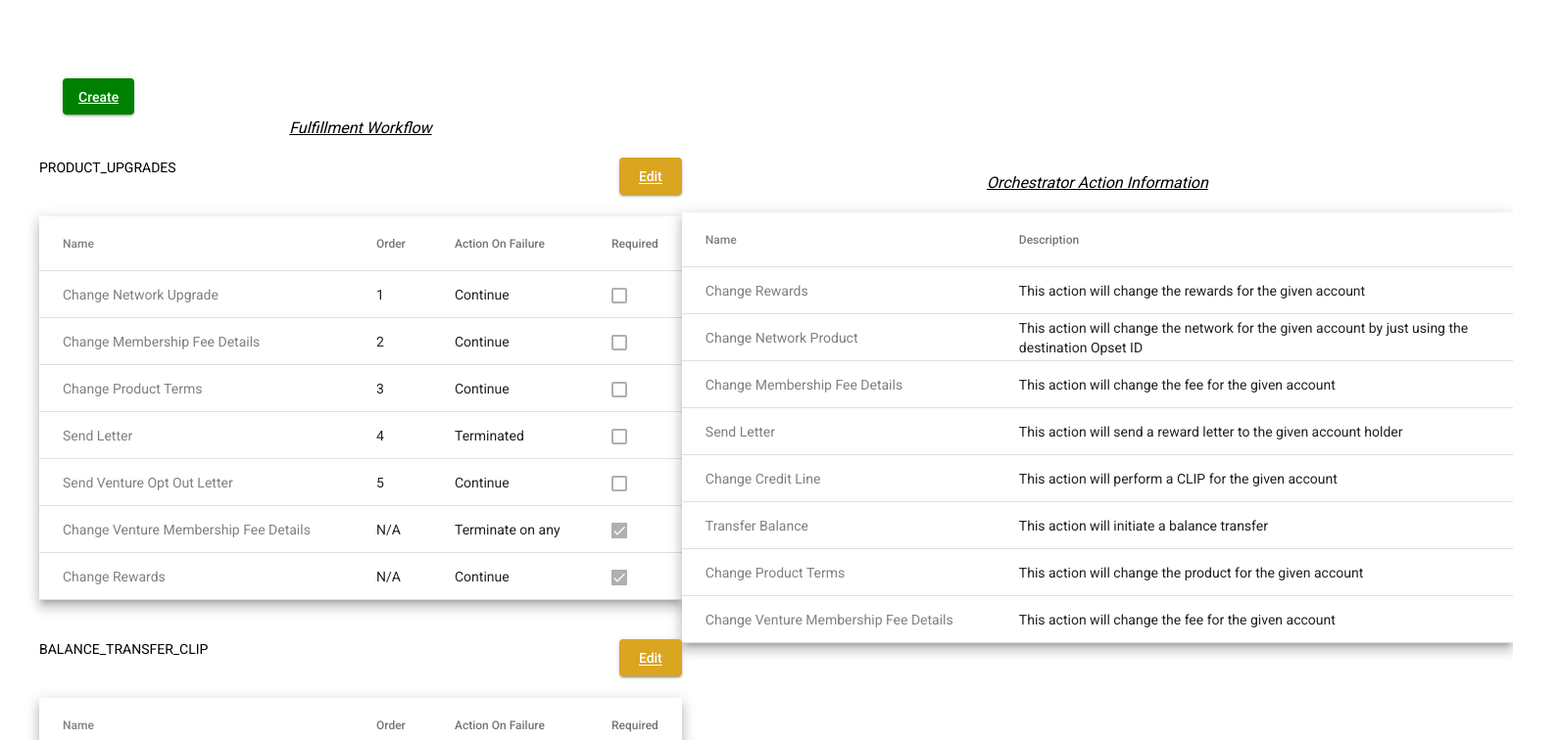
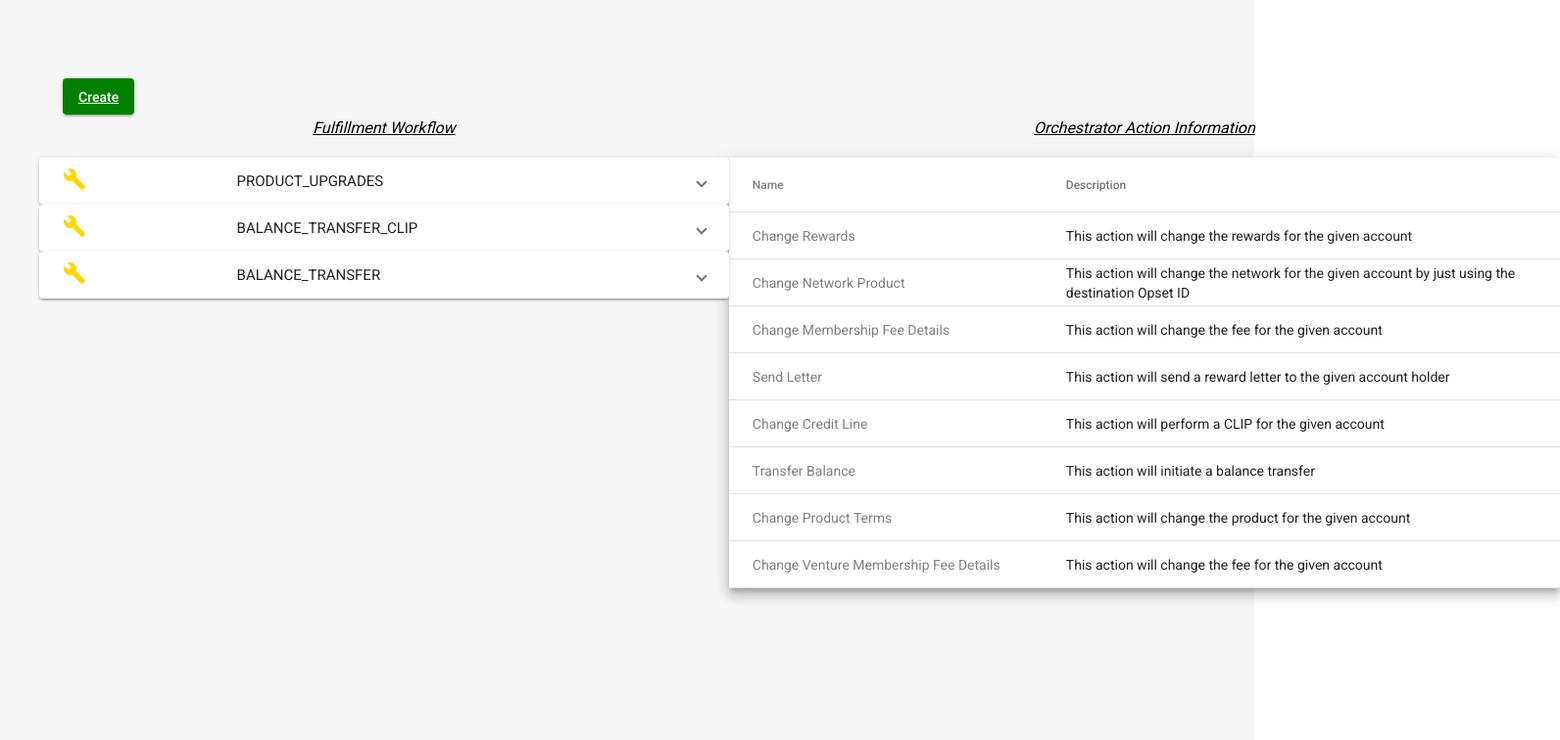
Before and after one commit to hellochrisyou/Angular-Material-Drag-And-Drop-Table, an Angular app: page / in a window 1280 px wide. Shown: the top 756 px of the page at 98% size, 1592 px wide, since content can reach past the window. Built offline with nearby package versions, Linux system fonts and the light colour scheme.

Commit message:
6 files modified

```diff
--- a/src/app/finance/finance.component.html
+++ b/src/app/finance/finance.component.html
@@ -1,15 +1,16 @@
+<!-- <section>
 <button mat-raised-button id="create-button">
     <a [routerLink]="['/edit', 'create']" routerLinkActive="active">Create</a>
 </button>
 <div id="flex-box" fxLayout="row" fxLayoutAlign="space-around start">
     <div class="action-table" style="float:left">
         <h3><u>Fulfillment Workflow</u></h3>
-        <div *ngFor="let workload of financeWorkflows;let i = index">
-            <div *ngIf="workload && financeWorkflows.length" class="table-title">{{workload.name}}
+        <span *ngFor="let workload of financeWorkflows;let i = index">
+            <span *ngIf="workload && financeWorkflows.length" class="table-title" matBadge="{{financeWorkflows[i].actions.length}}"  matBadgeOverlap="false">{{workload.name}}
                 <button mat-raised-button id="edit-button"><a [routerLink]="['/edit', i]"
-                        routerLinkActive="active">Edit</a></button></div>
+                        routerLinkActive="active">Edit</a></button></span>
                         <finance-table [dataArray]="workload.actions"></finance-table>
-         </div>
+         </span>
     </div>
     <div class="orchestrator-action-info" style="float:right">
         <h3><u>Orchestrator Action Information</u></h3>
@@ -17,3 +18,33 @@
     </div>
 
 </div>
+<section>
+  -->
+<section>
+    <button mat-raised-button id="create-button">
+        <a [routerLink]="['/edit', 'create']" routerLinkActive="active">Create</a>
+    </button>
+<div id="flex-box" fxLayout="row" fxLayoutAlign="space-around start">
+    <div class="action-table" style="float:left">
+        <h3><u>Fulfillment Workflow</u></h3>
+        <span *ngFor="let workload of financeWorkflows;let i = index">
+            <mat-expansion-panel>
+                <mat-expansion-panel-header>
+                   <mat-panel-title>
+                    <span><a [routerLink]="['/edit', i]" matTooltip="Edit {{financeWorkflows[i].name}}" matTooltipPosition="above"
+                        routerLinkActive="active"><mat-icon>build</mat-icon>
+                    </a></span>
+                      <span id="workload-name">{{workload.name}}</span>
+                   </mat-panel-title>
+                </mat-expansion-panel-header>
+                <finance-table [dataArray]="workload.actions"></finance-table>
+             </mat-expansion-panel>
+         </span>
+    </div>
+    <div class="orchestrator-action-info" style="float:right">
+        <h3><u>Orchestrator Action Information</u></h3>
+        <actions-table [dataArray]="actionsInfo"></actions-table>
+    </div>
+
+</div>
+<section>
--- a/src/app/finance/finance.component.scss
+++ b/src/app/finance/finance.component.scss
@@ -1,5 +1,4 @@
 div.orchestrator-action-info {
-    margin-top: 7vh;
     margin-right: 5vh;
 }
 
@@ -12,10 +11,6 @@ div.action-table{
     color: white;
     margin: 10vh 0 0 5vw;
 }
-#edit-button {
-    background-color: goldenrod;
-    float: right;
-}
 
 h3 {
     text-align: center;
@@ -26,5 +21,25 @@ a {
     color: white !important;
   }
 section {
-    background-color: whitesmoke;
+    background-color: #f5f5f5;
+    height: 100%;
 }
+
+#edit-button {
+    background-color: gold;
+    width: 25px;
+    height: 50px;
+}
+mat-icon {
+    color: gold;
+}
+#workload-name {
+    margin-left: 12vw;
+}
+
+button a:hover {
+    color: black;
+}
+.edit-button:hover {
+    background-color: #25313d;
+}
--- a/src/app/shared/table/actions/actions-table.component.html
+++ b/src/app/shared/table/actions/actions-table.component.html
@@ -1,15 +1,10 @@
 <table mat-table [dataSource]="dataSource" class="mat-elevation-z8">
 
-    <!--- Note that these columns can be defined in any order.
-          The actual rendered columns are set as a property on the row definition" -->
-
-    <!-- Position Column -->
     <ng-container matColumnDef="name">
       <th mat-header-cell *matHeaderCellDef> Name </th>
       <td mat-cell *matCellDef="let element"> {{element.name}} </td>
     </ng-container>
 
-    <!-- Name Column -->
     <ng-container matColumnDef="description">
       <th mat-header-cell *matHeaderCellDef> Description </th>
       <td mat-cell *matCellDef="let element"> {{element.description}} </td>
--- a/src/app/shared/table/finance/finance-table.component.ts
+++ b/src/app/shared/table/finance/finance-table.component.ts
@@ -1,18 +1,31 @@
+import { Router } from '@angular/router';
 import { MatTableDataSource } from '@angular/material/table';
 import { Component, OnInit, Input } from '@angular/core';
 import { DISPLAYED_FINNACE_COLUMNS } from '../../../data/data';
 import { FinanceAction } from '../../../model/model';
+import { trigger, state, style, transition, animate } from '@angular/animations';
 
 @Component({
   selector: 'finance-table',
   templateUrl: './finance-table.component.html',
-  styleUrls: ['./finance-table.component.scss']
+  styleUrls: ['./finance-table.component.scss'],
+  animations: [
+    trigger('detailExpand', [
+      state('collapsed, void', style({ height: '0px', minHeight: '0', display: 'none' })),
+      state('expanded', style({ height: '*' })),
+      transition('expanded <=> collapsed', animate('225ms cubic-bezier(0.4, 0.0, 0.2, 1)')),
+      transition('expanded <=> void', animate('225ms cubic-bezier(0.4, 0.0, 0.2, 1)'))
+    ])
+  ],
 })
 export class FinanceTableComponent implements OnInit {
 
   financeColumns = DISPLAYED_FINNACE_COLUMNS;
+  expandedElement: FinanceAction;
 
-  constructor() { }
+  constructor(
+    private router: Router
+  ) { }
 
   dataSource: MatTableDataSource<any>;
 
@@ -24,6 +37,7 @@ export class FinanceTableComponent implements OnInit {
   }
   public set dataArray(value: FinanceAction[]) {
     this._dataArray = value;
+    console.log("FinanceTableComponent -> setdataArray -> _dataArray", this._dataArray)
     this.dataSource = new MatTableDataSource(this._dataArray);
   }
 
```
Also changed, not shown: src/app/modules/material.module.ts (+7 -0 lines), src/app/shared/table/finance/finance-table.component.html (+0 -7 lines).
